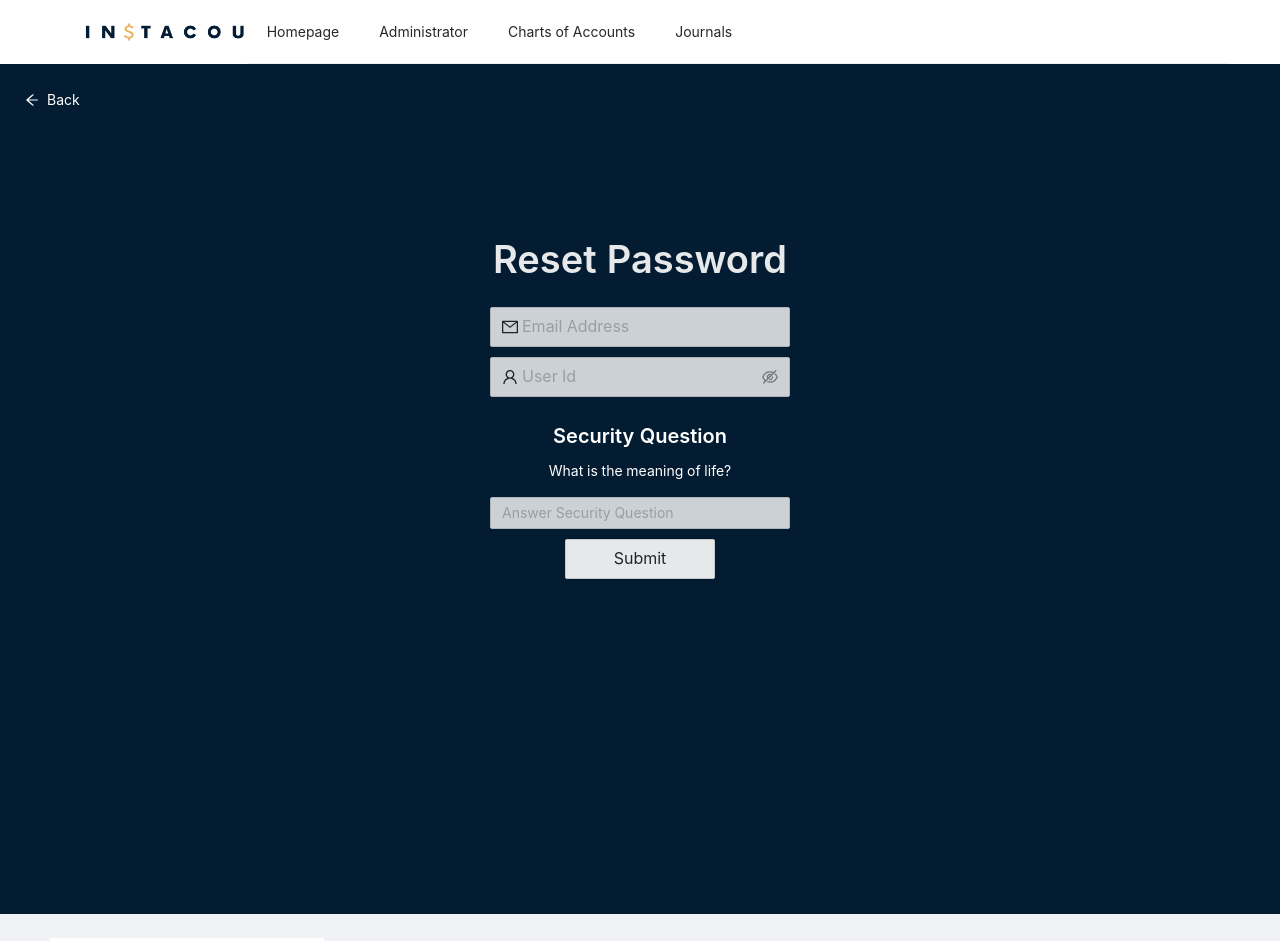
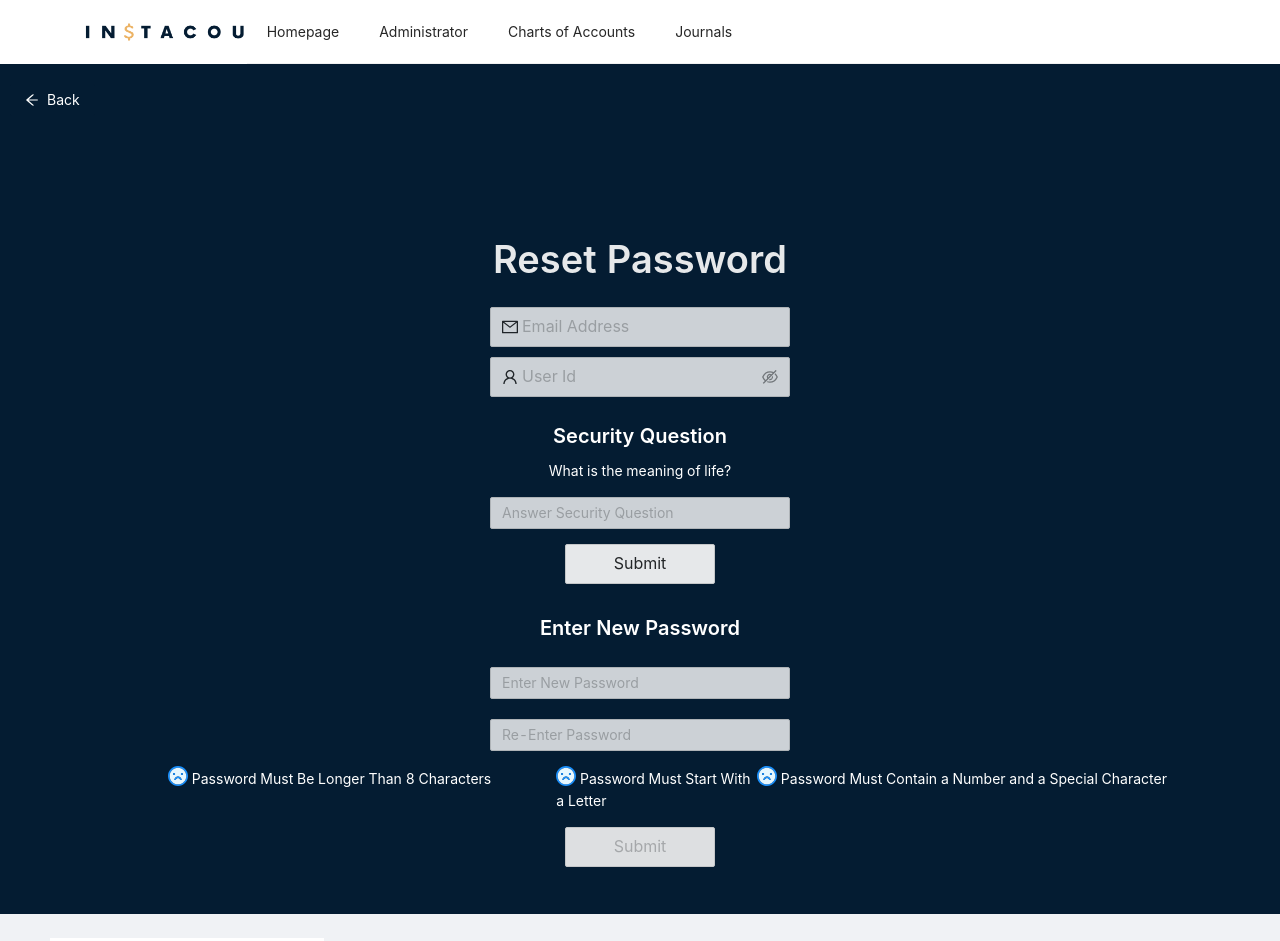
Before and after one commit to jmurph1924/sad-web, a React (Create React App) app: page /forgotPassword in a window 1280 px wide. Shown: the top 941 px of the page. Built offline with nearby package versions, Linux system fonts and the light colour scheme.

Commit message:
Added password update verification

```diff
--- a/src/components/CreateUser/CreateUser.css
+++ b/src/components/CreateUser/CreateUser.css
@@ -0,0 +1,4 @@
+.stylingColor{
+    color: white;
+    opacity: .9;
+}
--- a/src/components/CreateUser/CreateUser.js
+++ b/src/components/CreateUser/CreateUser.js
@@ -17,8 +17,8 @@ const CreateUser = () => {
         <div className="loginContainer">
             <Row>
                 <Button style={{marginTop: "20px", border: "none", boxShadow: "none", background: "#041C32"}} onClick={back}>
-                    <ArrowLeftOutlined style={{color: "white", opacity: ".9"}}/>
-                    <Typography.Text style={{color: "white", opacity: ".9"}}>Back</Typography.Text>
+                    <ArrowLeftOutlined className="stylingColor"/>
+                    <Typography.Text className="stylingColor">Back</Typography.Text>
                 </Button>
             </Row>
             <Row style={{justifyContent: "center", marginTop: "40px"}} gutter={[8,8]}>
@@ -28,40 +28,40 @@ const CreateUser = () => {
             </Row>
             <Row style={{justifyContent: "center", marginTop: "20px"}} gutter={[8,8]}>
                 <Col span={6}>
-                    <Typography.Text style={{color: "white", opacity: ".9"}}>First Name</Typography.Text>
+                    <Typography.Text className="stylingColor">First Name</Typography.Text>
                     <Input placeholder="First Name" style={{ opacity: ".9"}}/>
                 </Col>
                 <Col span={6}>
-                <Typography.Text style={{color: "white", opacity: ".9"}}>Last Name</Typography.Text>
+                <Typography.Text className="stylingColor">Last Name</Typography.Text>
                     <Input placeholder="Last Name" style={{ opacity: ".9"}}/>
                 </Col>
             </Row>
             <Row style={{justifyContent: "center", marginTop: "20px"}} gutter={[8,8]} >
                 <Col span={3}>
-                    <Typography.Text style={{color: "white", opacity: ".9"}}>Address</Typography.Text>
+                    <Typography.Text className="stylingColor">Address</Typography.Text>
                     <Input placeholder="Address" style={{ opacity: ".9"}}/>
                 </Col>
                 <Col span={3}>
-                    <Typography.Text style={{color: "white", opacity: ".9"}}>City</Typography.Text>
+                    <Typography.Text className="stylingColor">City</Typography.Text>
                     <Input placeholder="City" style={{ opacity: ".9"}}/>
                 </Col >
                 <Col span={3}>
-                    <Typography.Text style={{color: "white", opacity: ".9"}}>State</Typography.Text>
+                    <Typography.Text className="stylingColor">State</Typography.Text>
                     <Input placeholder="State" style={{ opacity: ".9"}}/>
                 </Col>
                 <Col span={3}>
-                    <Typography.Text style={{color: "white", opacity: ".9"}}>Zipcode</Typography.Text>
+                    <Typography.Text className="stylingColor">Zipcode</Typography.Text>
                     <Input placeholder="Zipcode" style={{ opacity: ".9"}}/>
                 </Col>
             </Row>
             <Row style={{justifyContent: "center", marginTop: "20px"}} gutter={[8,8]}>
                 <Col span={6}>
-                    <Typography.Text style={{color: "white", opacity: ".9"}}>Date of Birth</Typography.Text>
+                    <Typography.Text className="stylingColor">Date of Birth</Typography.Text>
                     <Input placeholder="Date of Birth" style={{ opacity: ".9"}}/>
                 </Col>
                 <Col span={6}>
                     <Col>
-                        <Typography.Text style={{color: "white", opacity: ".9"}}>Role</Typography.Text>
+                        <Typography.Text className="stylingColor">Role</Typography.Text>
                     </Col>
                     <Col>
                         <Select placeholder="Select a Role" style={{width: "425px", opacity: ".9"}}>
--- a/src/components/ForgotPassword/ForgotPassword.js
+++ b/src/components/ForgotPassword/ForgotPassword.js
@@ -1,20 +1,29 @@
 import * as React from "react";
+import * as _ from "lodash"
 import { useNavigate } from 'react-router-dom';
-import { UserOutlined, MailOutlined, ArrowLeftOutlined } from '@ant-design/icons';
+import { UserOutlined, MailOutlined, ArrowLeftOutlined, FrownTwoTone, SmileFilled } from '@ant-design/icons';
 import { Row, Col, Button, Typography, Input} from "antd"
 import "./ForgotPassword.css"
 
-
 const ForgotPassword = () => {
     const navigate = useNavigate();
+    const [passWord, setPassword] = React.useState("");
 
-    const createUser = () => {
-        navigate('/administrator')
-    }
     const back = () => {
         navigate('/')
     }
 
+    const containsLetters = (letter) => {
+        return /[a-zA-Z]/.test(letter);
+    }
+    const containsSpecialCharacters = (character) => {
+        return /[`!@#$%^&*()_+\-=\[\]{};':"\\|,.<>\/?~]/.test(character);
+    }
+    const containsNumber = (number) => {
+        return /\d/.test(number);
+    }
+
+    const isAbleToSubmit = (_.isNil(passWord) === true ? false : !(containsLetters(passWord) && containsSpecialCharacters(passWord) && containsNumber(passWord)))
 
     return (
         <div className="loginContainer">
@@ -58,7 +67,40 @@ const ForgotPassword = () => {
             </Row>
             <Row style={{justifyContent: "center"}} >
                 <Col>
-                    <Button size="large" style={{width: "150px", margin: "5px", opacity: ".9"}}>Submit</Button>
+                    <Button size="large" style={{width: "150px", margin: "10px", opacity: ".9"}}>Submit</Button>
+                </Col>
+            </Row>
+            <Row style={{justifyContent: "center"}}>
+                <Col>
+                    <Typography.Title level={4} style={{color: "white", marginTop: "20px"}}>
+                        Enter New Password
+                    </Typography.Title>
+                </Col>
+            </Row>
+            <Row style={{justifyContent: "center", marginTop: "10px"}}>
+                <Input placeholder="Enter New Password" className="Input" onChange={(e) => setPassword(e.target.value)}/>
+            </Row>
+            <Row style={{justifyContent: "center", marginTop: "10px"}}>
+                <Input placeholder="Re-Enter Password" className="Input"/>
+            </Row>
+            <Row style={{justifyContent: "center", marginTop: "10px", marginLeft: "55px"}}>
+                <Col style={{paddingRight: "65px"}}>
+                    {(passWord?.length >= 8) === true ? <SmileFilled style={{color: "#ECB365", fontSize: "20px"}}/> : <FrownTwoTone style={{fontSize: "20px"}}/>}
+                    <Typography.Text style={{color: "white"}}>{" "}Password Must Be Longer Than 8 Characters</Typography.Text>
+                </Col>
+                <Col span={4}>
+                    {(containsLetters(passWord)) === true  ? <SmileFilled style={{color: "#ECB365", fontSize: "20px"}}/> : <FrownTwoTone style={{fontSize: "20px"}}/>}
+                    <Typography.Text style={{color: "white"}}>{" "}Password Must Start With a Letter</Typography.Text>
+                </Col>
+                <Col>
+                    {(containsSpecialCharacters(passWord) && containsNumber(passWord)) === true ? <SmileFilled style={{color: "#ECB365", fontSize: "20px"}}/> : <FrownTwoTone style={{fontSize: "20px"}}/>}
+                    <Typography.Text style={{color: "white"}}>{" "}Password Must Contain a Number and a Special Character</Typography.Text>
+                </Col>
+            </Row>
+
+            <Row style={{justifyContent: "center"}} >
+                <Col>
+                    <Button size="large" disabled={isAbleToSubmit} style={{width: "150px", margin: "15px", opacity: ".9"}}>Submit</Button>
                 </Col>
             </Row>
         </div>
--- a/src/components/Login/Login.css
+++ b/src/components/Login/Login.css
@@ -18,3 +18,9 @@
     margin: 5px;
     opacity: .8;
 }
+
+.buttonStyle{
+    width: 150px;
+    margin: 5px;
+    opacity: .9;
+}
--- a/src/components/Login/Login.js
+++ b/src/components/Login/Login.js
@@ -34,15 +34,15 @@ const Login = () => {
             </Row>
             <Row style={{justifyContent: "center"}} >
                 <Col>
-                    <Button size="large" style={{width: "150px", margin: "5px", opacity: ".9"}}>Login</Button>
+                    <Button size="large" className="buttonStyle">Login</Button>
                 </Col>
                 <Col>
-                    <Button size="large" style={{width: "150px", margin: "5px", opacity: ".9"}} onClick={forgotPassword}>Forgot Password</Button>
+                    <Button size="large" className="buttonStyle" onClick={forgotPassword}>Forgot Password</Button>
                 </Col>
             </Row>
             <Row style={{justifyContent: "center"}} >
                 <Col>
-                    <Button size="large" style={{width: "150px", margin: "5px", opacity: ".9"}} onClick={createUser}>Create New User</Button>
+                    <Button size="large" className="buttonStyle" onClick={createUser}>Create New User</Button>
                 </Col>
             </Row>
         </div>
```
